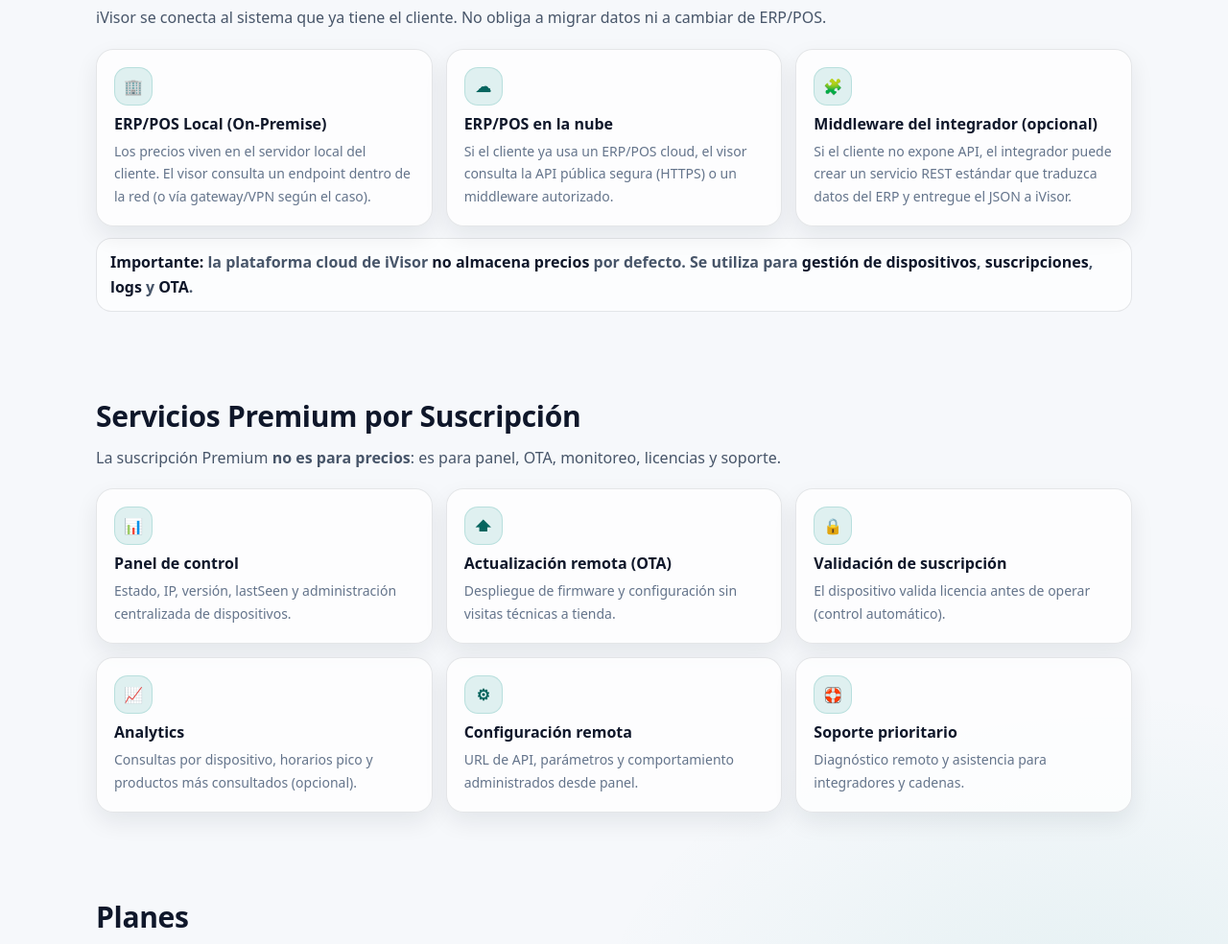
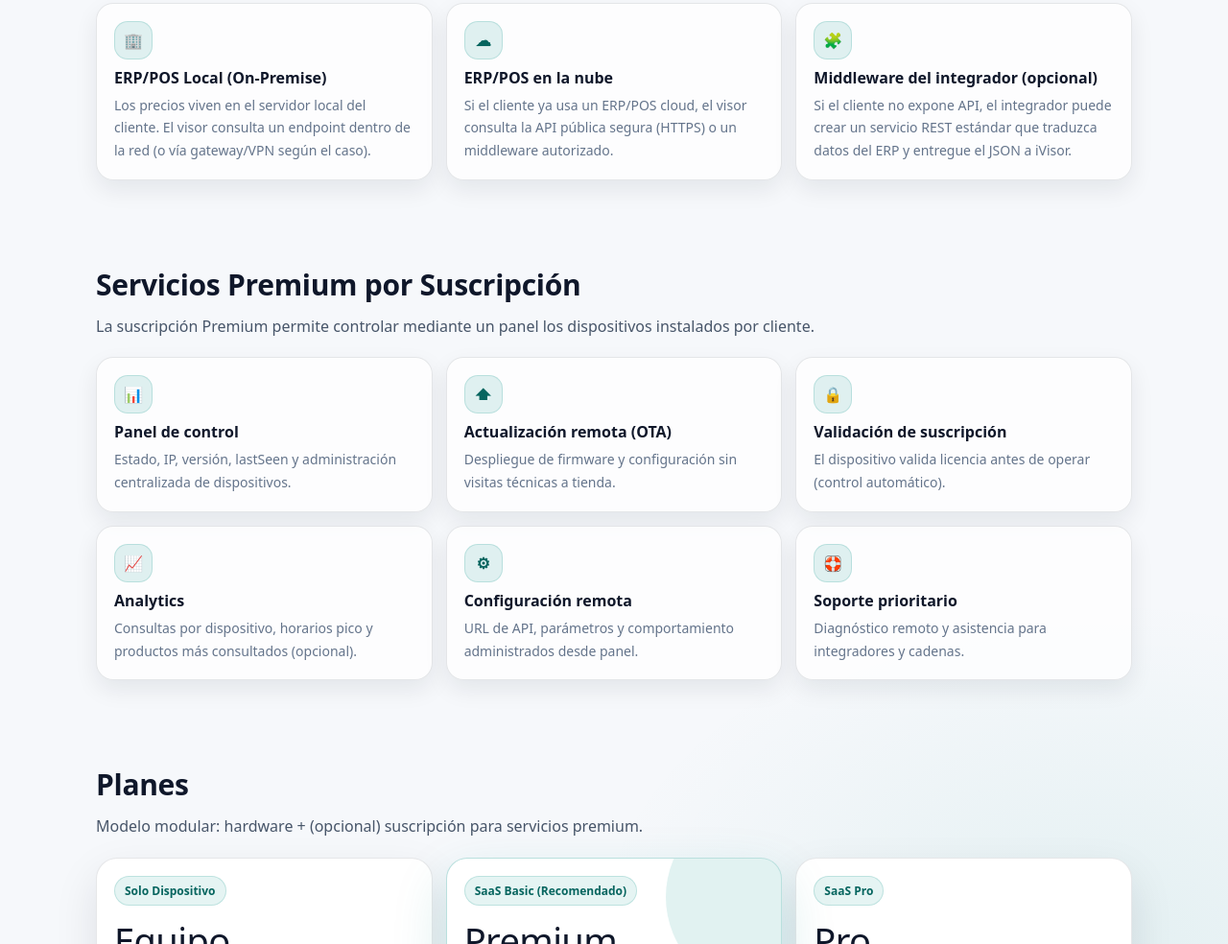
Before and after one commit to salazarjosedaniel/webInnovative, a website: page panel/landing.html in a window 1280 px wide. Shown: the part 1816-2800 px from the top of the page at 96% size. Drawn offline with Linux system fonts and the light colour scheme.

Commit message:
Update landing.html

```diff
--- a/panel/landing.html
+++ b/panel/landing.html
@@ -369,9 +369,7 @@
         </p>
 
         <div class="callout">
-          Tus precios <b>no viven en nuestra nube</b>.
           El visor consulta el precio <b>directamente en el sistema del cliente</b> (ERP/POS local o en la nube) mediante <b>REST API segura (HTTPS)</b>.
-          <small>Nuestra nube se usa para <b>panel</b>, <b>monitoreo</b>, <b>licencias</b> y <b>actualizaciones OTA</b>.</small>
         </div>
 
         <div class="hero-ctas">
@@ -514,18 +512,14 @@
         </div>
       </div>
 
-      <div class="noteBox">
-        <b>Importante:</b> la plataforma cloud de iVisor <b>no almacena precios</b> por defecto.
-        Se utiliza para <b>gestión de dispositivos</b>, <b>suscripciones</b>, <b>logs</b> y <b>OTA</b>.
-      </div>
-    </div>
+     </div>
   </section>
 
   <!-- PREMIUM -->
   <section class="sec" id="premium">
     <div class="wrap">
       <h2>Servicios Premium por Suscripción</h2>
-      <p>La suscripción Premium <b>no es para precios</b>: es para panel, OTA, monitoreo, licencias y soporte.</p>
+      <p>La suscripción Premium permite controlar mediante un panel los dispositivos instalados por cliente.</p>
 
       <div class="grid3">
         <div class="feat">
@@ -571,7 +565,7 @@
 
       <div class="pricing">
         <div class="card plan">
-          <span class="tag">Hardware Only</span>
+          <span class="tag">Solo Dispositivo</span>
           <div class="price">Equipo</div>
           <div class="per">Pago único · integración por API</div>
           <ul class="ul">
```
